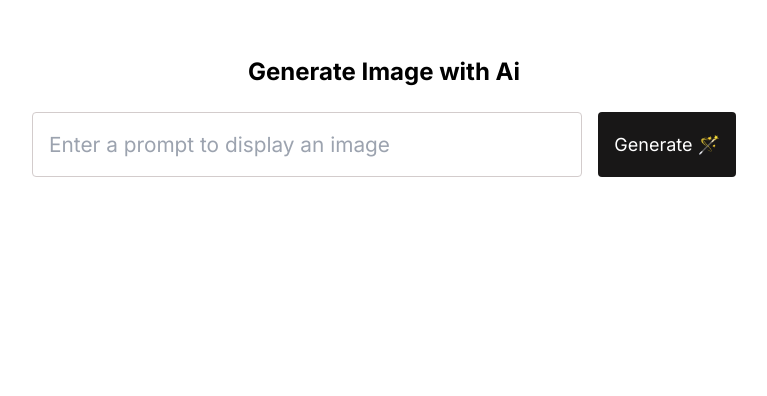
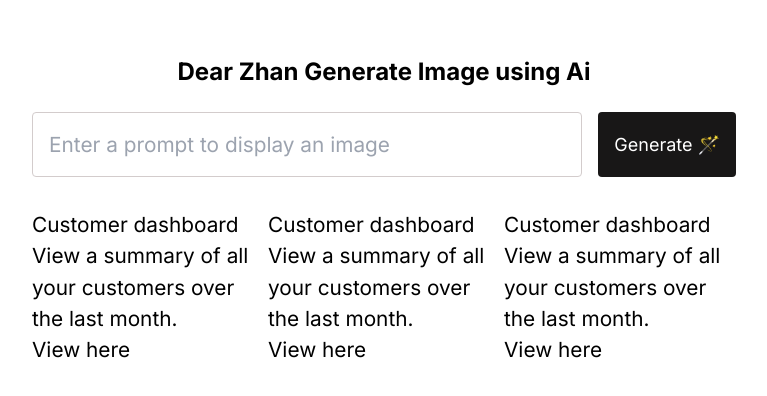
Before and after one commit to adlermore/NextAi, a Next.js app: page / in a window 1280 px wide. Shown: the top 396 px of the page, without its empty margins (256-1023 px from the left). Built offline with nearby package versions, Linux system fonts and the light colour scheme.

Commit message:
charka ui connection

```diff
--- a/app/page.js
+++ b/app/page.js
@@ -1,58 +1,29 @@
-"use client";
+'use client'
 
-import { useState } from "react";
-import Image from "next/image";
 import "./globals.css";
-import { HashLoader } from "react-spinners";
-
-const sleep = (ms) => new Promise((r) => setTimeout(r, ms));
+import {
+  Button,
+  Card,
+  CardBody,
+  CardFooter,
+  CardHeader,
+  Heading,
+  SimpleGrid,
+  Text,
+} from "@chakra-ui/react";
 
 export default function Home() {
-  const [prediction, setPrediction] = useState(null);
-  const [error, setError] = useState(null);
-
-  const handleSubmit = async (e) => {
-    e.preventDefault();
-    const response = await fetch("/api/predictions", {
-      method: "POST",
-      headers: {
-        "Content-Type": "application/json",
-      },
-      body: JSON.stringify({
-        prompt: e.target.prompt.value,
-      }),
-    });
-    let prediction = await response.json();
-    if (response.status !== 201) {
-      setError(prediction.detail);
-      return;
-    }
-    setPrediction(prediction);
-
-    while (
-      prediction.status !== "succeeded" &&
-      prediction.status !== "failed"
-    ) {
-      await sleep(1000);
-      const response = await fetch("/api/predictions/" + prediction.id);
-      prediction = await response.json();
-      if (response.status !== 200) {
-        setError(prediction.detail);
-        return;
-      }
-      console.log({ prediction });
-      setPrediction(prediction);
-    }
-  };
-
   return (
     <div className="container max-w-2xl mx-auto p-5">
       <h1 className="py-6 text-center  font-Menlo color-red font-bold text-2xl">
-        Generate Image with Ai
+        Dear Zhan Generate Image using Ai
       </h1>
-      <form className="w-full form flex" onSubmit={handleSubmit}>
+      <form className="w-full form flex">
         <input
           type="text"
+
+
+
           className="flex-grow"
           name="prompt"
           placeholder="Enter a prompt to display an image"
@@ -61,26 +32,50 @@ export default function Home() {
           Generate 🪄
         </button>
       </form>
-      {error && <div>{error}</div>}
-      {prediction && (
-        <>
-          {prediction.output ? (
-            <div className="image-wrapper mt-5">
-              <Image
-                fill
-                src={prediction.output[prediction.output.length - 1]}
-                alt="output"
-                sizes="100vw"
-              />
-            </div>
-          ) : (
-            <div className="loader">
-              <HashLoader color="#36d7b7" />
-            </div>
-          )}
-          <p className="py-3 text-sm opacity-50">status: {prediction.status}</p>
-        </>
-      )}
+      <SimpleGrid
+        spacing={4}
+        templateColumns="repeat(auto-fill, minmax(200px, 1fr))"
+      >
+        <Card>
+          <CardHeader>
+            <Heading size="md"> Customer dashboard</Heading>
+          </CardHeader>
+          <CardBody>
+            <Text>
+              View a summary of all your customers over the last month.
+            </Text>
+          </CardBody>
+          <CardFooter>
+            <Button>View here</Button>
+          </CardFooter>
+        </Card>
+        <Card>
+          <CardHeader>
+            <Heading size="md"> Customer dashboard</Heading>
+          </CardHeader>
+          <CardBody>
+            <Text>
+              View a summary of all your customers over the last month.
+            </Text>
+          </CardBody>
+          <CardFooter>
+            <Button>View here</Button>
+          </CardFooter>
+        </Card>
+        <Card>
+          <CardHeader>
+            <Heading size="md"> Customer dashboard</Heading>
+          </CardHeader>
+          <CardBody>
+            <Text>
+              View a summary of all your customers over the last month.
+            </Text>
+          </CardBody>
+          <CardFooter>
+            <Button>View here</Button>
+          </CardFooter>
+        </Card>
+      </SimpleGrid>
     </div>
   );
 }
--- a/package.json
+++ b/package.json
@@ -9,6 +9,11 @@
     "lint": "next lint"
   },
   "dependencies": {
+    "@chakra-ui/next-js": "^2.2.0",
+    "@chakra-ui/react": "^2.8.2",
+    "@emotion/react": "^11.13.0",
+    "@emotion/styled": "^11.13.0",
+    "framer-motion": "^11.3.28",
     "next": "14.2.3",
     "react": "^18",
     "react-dom": "^18",
```
Also changed, not shown: 1 other file (tests, documents, lock files or other folders).
